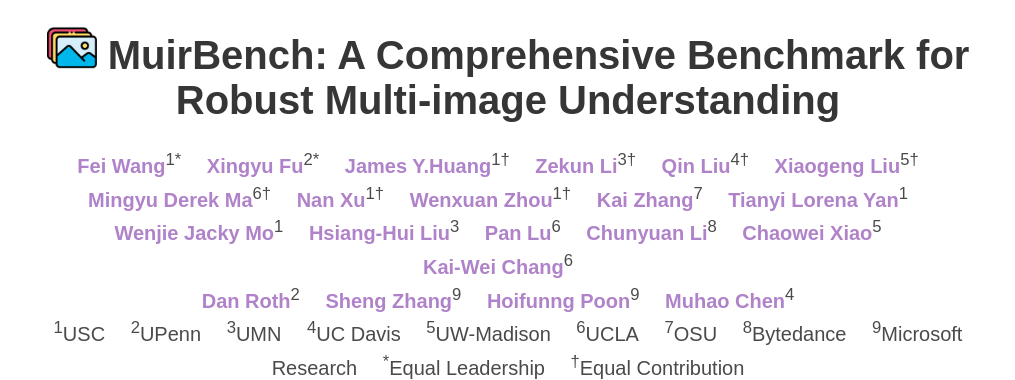
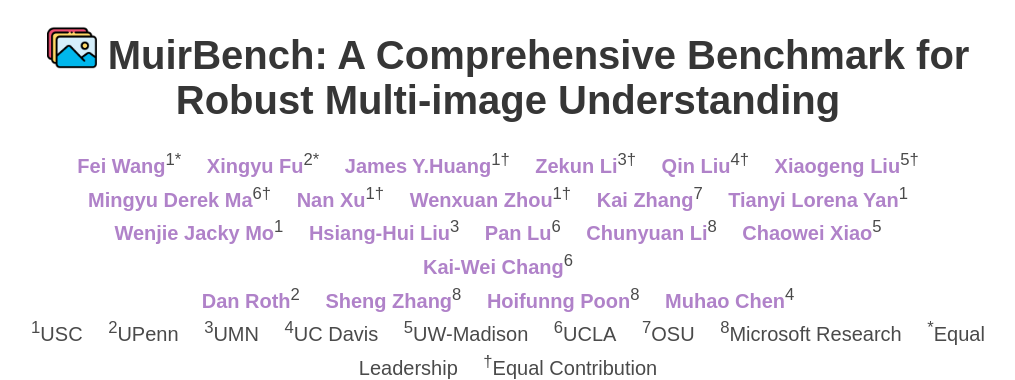
Before and after one commit to muirbench/muirbench.github.io, a plain HTML site: page index.html in a window 1280 px wide. Shown: the part 74-454 px from the top of the page, without its empty margins (132-1147 px from the left). Drawn offline with nearby package versions, Linux system fonts and the light colour scheme; some icons are missing; a web font is replaced by a local one.

Commit message:
Update index.html

```diff
--- a/index.html
+++ b/index.html
@@ -147,10 +147,10 @@ Robust Multi-image Understanding">
                   <a href="https://www.cis.upenn.edu/~danroth/" target="_blank"><font color="#B082C9"><b>Dan Roth</b></font></a><sup>2</sup>&emsp;
                 </span>
                 <span class="author-block">
-                  <a href="https://sheng-z.github.io/" target="_blank"><font color="#B082C9"><b>Sheng Zhang</b></font></a><sup>9</sup>&emsp;
+                  <a href="https://sheng-z.github.io/" target="_blank"><font color="#B082C9"><b>Sheng Zhang</b></font></a><sup>8</sup>&emsp;
                 </span>
                 <span class="author-block">
-                  <a href="https://www.microsoft.com/en-us/research/people/hoifung/" target="_blank"><font color="#B082C9"><b>Hoifunng Poon</b></font></a><sup>9</sup>&emsp;
+                  <a href="https://www.microsoft.com/en-us/research/people/hoifung/" target="_blank"><font color="#B082C9"><b>Hoifunng Poon</b></font></a><sup>8</sup>&emsp;
                 </span>
                 <span class="author-block">
                   <a href="https://muhaochen.github.io/" target="_blank"><font color="#B082C9"><b>Muhao Chen</b></font></a><sup>4</sup>&emsp;
@@ -166,8 +166,7 @@ Robust Multi-image Understanding">
                       <sup>5</sup>UW-Madison&emsp;
                       <sup>6</sup>UCLA&emsp;
                       <sup>7</sup>OSU&emsp;
-                      <sup>8</sup>Bytedance&emsp;
-                      <sup>9</sup>Microsoft Research&emsp;
+                      <sup>8</sup>Microsoft Research&emsp;
                       <sup>*</sup>Equal Leadership&emsp;
                       <sup>†</sup>Equal Contribution
                     </span>
```
